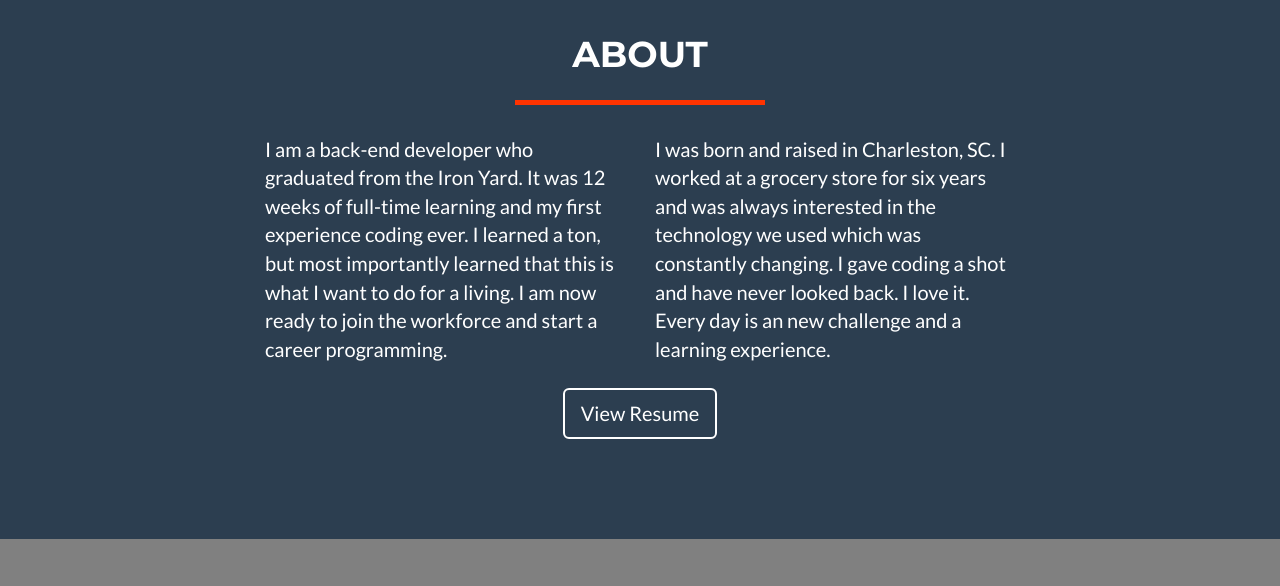
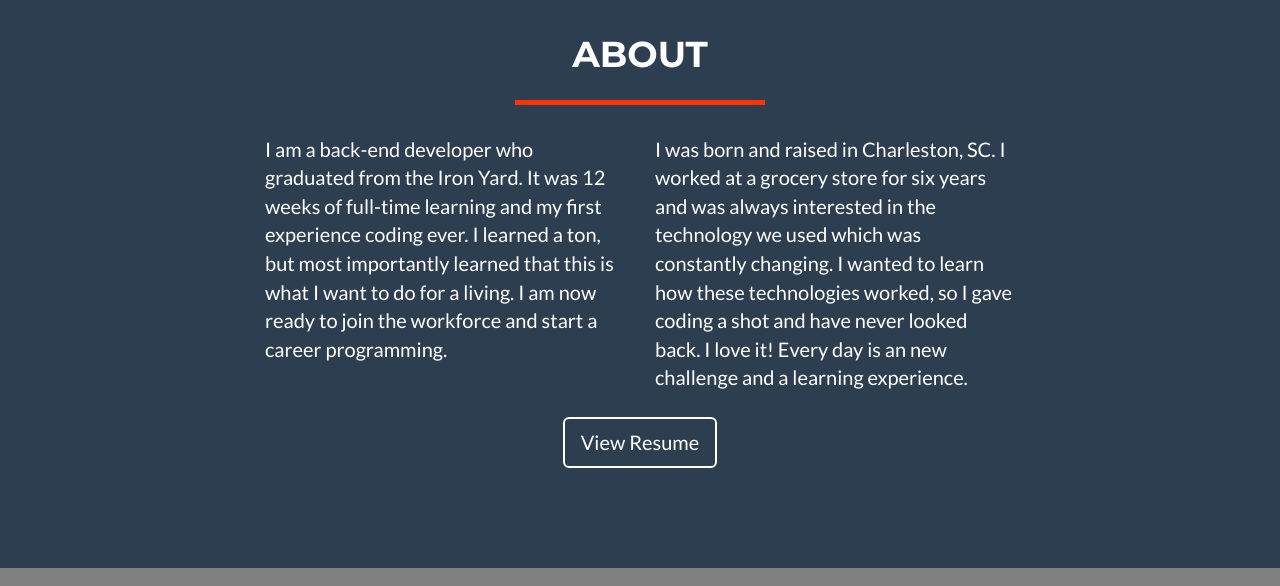
Before and after one commit to MDelli-Gatti/mdelli-gatti.github.io, a website: page index.html in a window 1280 px wide. Shown: the part 1820-2406 px from the top of the page. Drawn offline with nearby package versions, Linux system fonts and the light colour scheme.

Commit message:
changed about section

```diff
--- a/index.html
+++ b/index.html
@@ -183,7 +183,7 @@
                 <div class="col-lg-4">
                     <p>I was born and raised in Charleston, SC.
                         I worked at a grocery store for six years and was always interested in the technology we used which was constantly changing.
-                        I gave coding a shot and have never looked back. I love it. Every day is an new challenge and a learning experience.
+                        I wanted to learn how these technologies worked, so I gave coding a shot and have never looked back. I love it! Every day is an new challenge and a learning experience.
 
                     </p>
                 </div>
```
